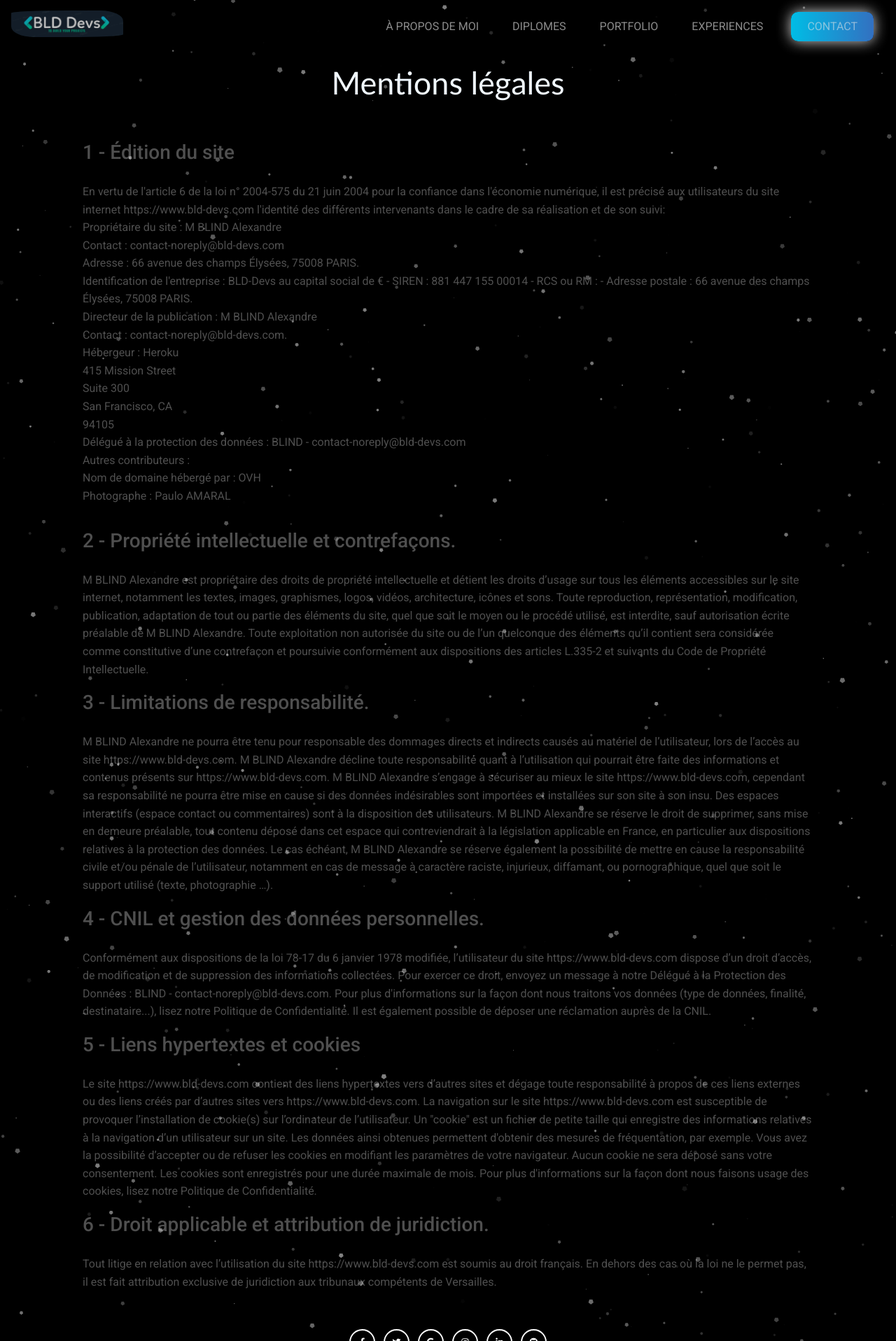
After one commit to kroos783/bld-devs, a Flask app: page /mentionslegales in a window 1280 px wide. The commit adds this page. Shown: the whole page at 70% size. Run offline with Flask 2, Linux system fonts and the light colour scheme; some libraries are stand-ins or nearby versions.

Commit message:
add mention légales

```diff
--- a/app.py
+++ b/app.py
@@ -82,6 +82,9 @@ def portfolio():
 def diplomes():
         return render_template("diplomes.html")
 
+@app.route("/mentionslegales")
+def mentionslegales():
+        return render_template("mentionslegales.html")
 
 def errorhandler(e):
     """Handle error"""
--- a/templates/layout.html
+++ b/templates/layout.html
@@ -118,7 +118,7 @@
         <div class="text-center position-relative pb-3 footerSize" style="background-color: rgba(0, 0, 0, 0.2);">
         © 2020 Copyright:
         <a class="text-white position-relative" href="https://www.blddevs.com/">BLD Devs</a>
-        | Alexandre BLIND web develloper full-stack | <a href="?">Mentions légales</a>.
+        | Alexandre BLIND web develloper full-stack | <a href="/mentionslegales">Mentions légales</a>.
         </div>
         <!-- Copyright -->
         </footer>
--- /dev/null
+++ b/templates/mentionslegales.html
@@ -0,0 +1,90 @@
+{% extends "layout.html" %}
+
+{% block title %}
+    Mentions légales
+{% endblock %}
+
+{% block main %}
+
+<h3 class="titlePage">Mentions légales</h3>
+
+    <h3 style="line-height: 2.5;">1 - Édition du site</h3>
+
+<p>En vertu de l'article 6 de la loi n° 2004-575 du 21 juin 2004 pour la confiance dans l'économie numérique, il est précisé aux utilisateurs du site internet https://www.bld-devs.com l'identité des différents intervenants dans le cadre de sa réalisation et de son suivi:
+<br>
+Propriétaire du site : M BLIND Alexandre </br>
+Contact : contact-noreply@bld-devs.com </br>
+Adresse : 66 avenue des champs Élysées, 75008 PARIS.
+</br>
+Identification de l'entreprise : BLD-Devs au capital social de € - SIREN : 881 447 155 00014 - RCS ou RM : - Adresse postale : 66 avenue des champs Élysées, 75008 PARIS.
+</br>
+Directeur de la publication : M BLIND Alexandre </br>
+Contact : contact-noreply@bld-devs.com.
+</br>
+Hébergeur : Heroku
+</br>
+415 Mission Street
+</br>
+Suite 300
+</br>
+San Francisco, CA
+</br>
+94105
+</br>
+Délégué à la protection des données : BLIND - contact-noreply@bld-devs.com
+</br>
+Autres contributeurs :
+</br>
+Nom de domaine hébergé par : OVH
+</br>
+Photographe : Paulo AMARAL
+</p>
+
+<h3 style="line-height: 2.5;">2 - Propriété intellectuelle et contrefaçons.</h3>
+
+M BLIND Alexandre est propriétaire des droits de propriété intellectuelle et détient les droits d’usage sur tous les éléments accessibles sur le site internet, notamment les textes, images, graphismes, logos, vidéos, architecture, icônes et sons.
+
+Toute reproduction, représentation, modification, publication, adaptation de tout ou partie des éléments du site, quel que soit le moyen ou le procédé utilisé, est interdite, sauf autorisation écrite préalable de M BLIND Alexandre.
+
+Toute exploitation non autorisée du site ou de l’un quelconque des éléments qu’il contient sera considérée comme constitutive d’une contrefaçon et poursuivie conformément aux dispositions des articles L.335-2 et suivants du Code de Propriété Intellectuelle.
+
+<h3 style="line-height: 2.5;">3 - Limitations de responsabilité.</h3>
+
+M BLIND Alexandre ne pourra être tenu pour responsable des dommages directs et indirects causés au matériel de l’utilisateur, lors de l’accès au site https://www.bld-devs.com.
+
+M BLIND Alexandre décline toute responsabilité quant à l’utilisation qui pourrait être faite des informations et contenus présents sur https://www.bld-devs.com.
+
+M BLIND Alexandre s’engage à sécuriser au mieux le site https://www.bld-devs.com, cependant sa responsabilité ne pourra être mise en cause si des données indésirables sont importées et installées sur son site à son insu.
+
+Des espaces interactifs (espace contact ou commentaires) sont à la disposition des utilisateurs. M BLIND Alexandre se réserve le droit de supprimer, sans mise en demeure préalable, tout contenu déposé dans cet espace qui contreviendrait à la législation applicable en France, en particulier aux dispositions relatives à la protection des données.
+
+Le cas échéant, M BLIND Alexandre se réserve également la possibilité de mettre en cause la responsabilité civile et/ou pénale de l’utilisateur, notamment en cas de message à caractère raciste, injurieux, diffamant, ou pornographique, quel que soit le support utilisé (texte, photographie …).
+
+<h3 style="line-height: 2.5;">4 - CNIL et gestion des données personnelles.</h3>
+
+Conformément aux dispositions de la loi 78-17 du 6 janvier 1978 modifiée, l’utilisateur du site https://www.bld-devs.com dispose d’un droit d’accès, de modification et de suppression des informations collectées. Pour exercer ce droit, envoyez un message à notre Délégué à la Protection des Données : BLIND - contact-noreply@bld-devs.com.
+
+Pour plus d'informations sur la façon dont nous traitons vos données (type de données, finalité, destinataire...), lisez notre Politique de Confidentialité.
+
+Il est également possible de déposer une réclamation auprès de la CNIL.
+
+<h3 style="line-height: 2.5;">5 - Liens hypertextes et cookies</h3>
+
+Le site https://www.bld-devs.com contient des liens hypertextes vers d’autres sites et dégage toute responsabilité à propos de ces liens externes ou des liens créés par d’autres sites vers https://www.bld-devs.com.
+
+La navigation sur le site https://www.bld-devs.com est susceptible de provoquer l’installation de cookie(s) sur l’ordinateur de l’utilisateur.
+
+Un "cookie" est un fichier de petite taille qui enregistre des informations relatives à la navigation d’un utilisateur sur un site. Les données ainsi obtenues permettent d'obtenir des mesures de fréquentation, par exemple.
+
+Vous avez la possibilité d’accepter ou de refuser les cookies en modifiant les paramètres de votre navigateur. Aucun cookie ne sera déposé sans votre consentement.
+
+Les cookies sont enregistrés pour une durée maximale de mois.
+
+Pour plus d'informations sur la façon dont nous faisons usage des cookies, lisez notre Politique de Confidentialité.
+
+<h3 style="line-height: 2.5;">6 - Droit applicable et attribution de juridiction.</h3>
+
+Tout litige en relation avec l’utilisation du site https://www.bld-devs.com est soumis au droit français. En dehors des cas où la loi ne le permet pas, il est fait attribution exclusive de juridiction aux tribunaux compétents de Versailles.
+
+
+{% endblock %}
```
